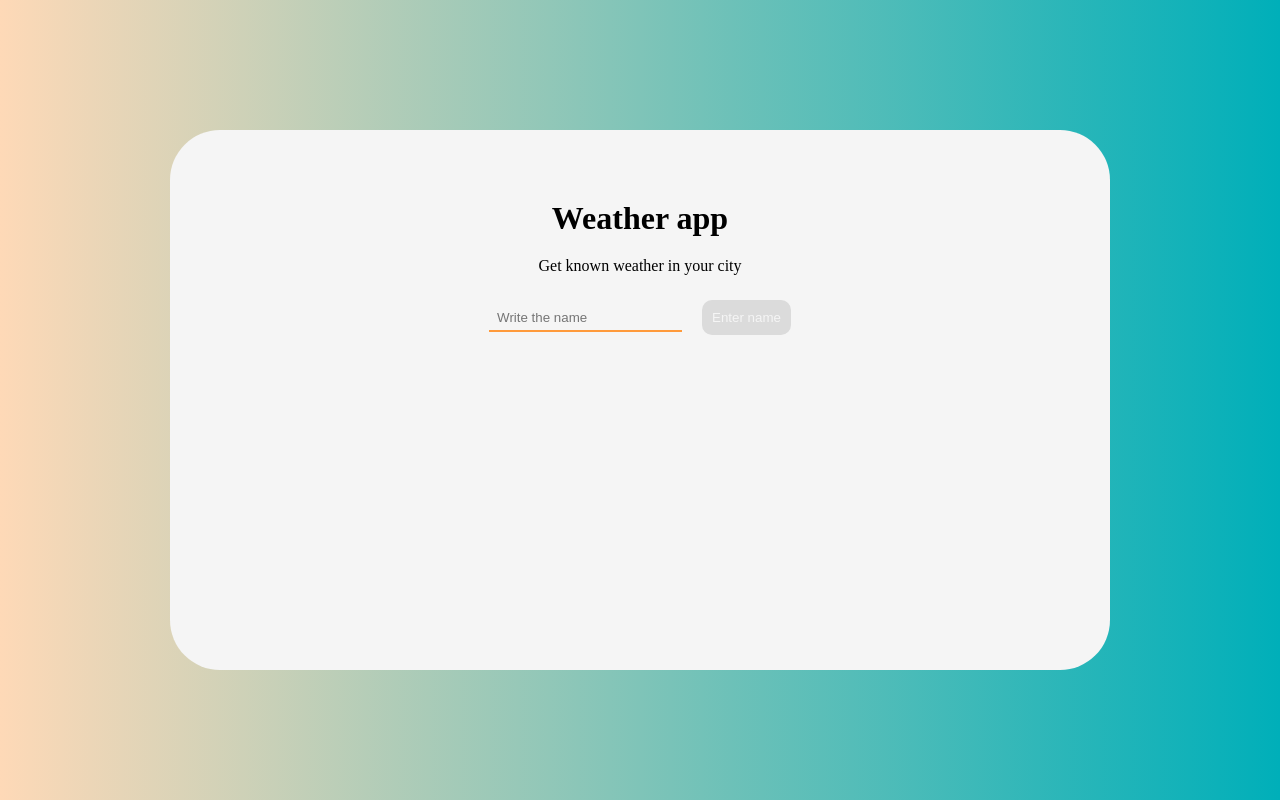
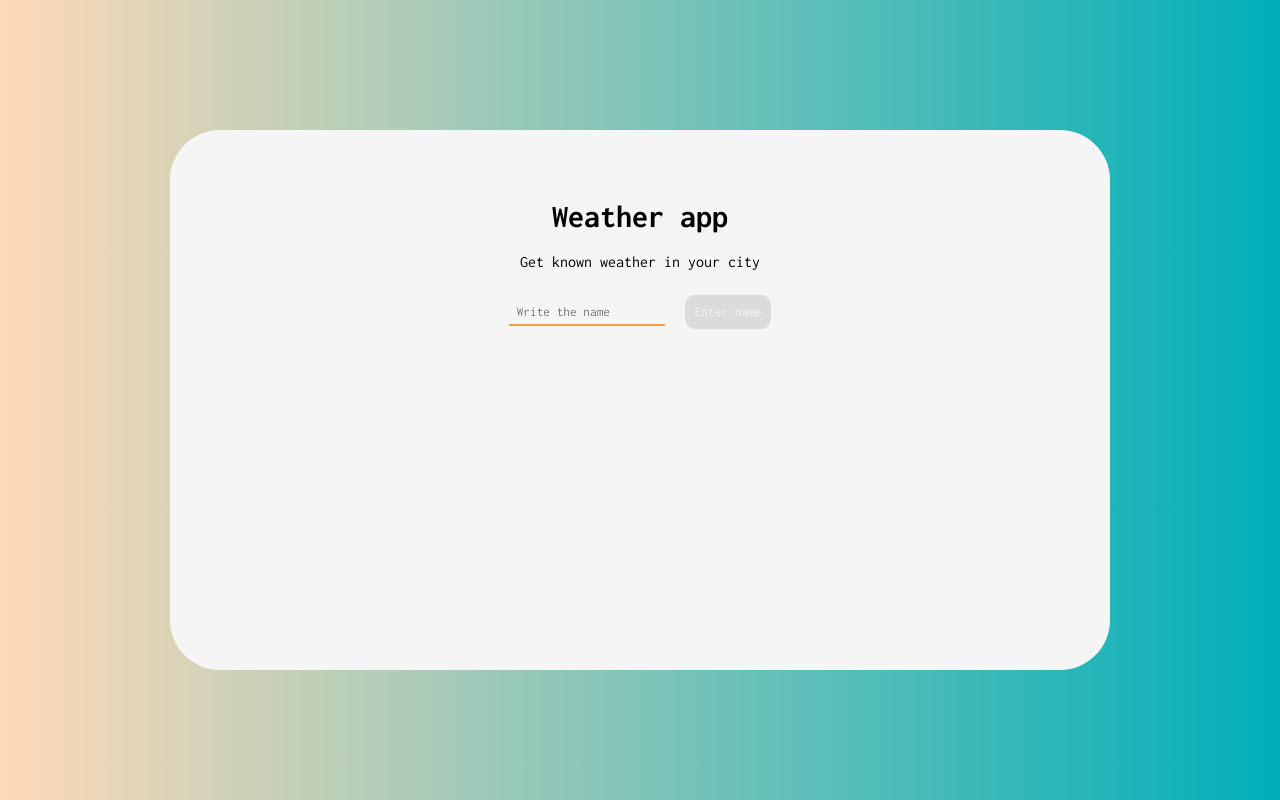
Before and after one commit to valtykhoniuk/weather-web-app, a Vue app: page / in a window 1280 px wide. Built offline with nearby package versions, Linux system fonts and the light colour scheme.

Commit message:
added: font

```diff
--- a/index.html
+++ b/index.html
@@ -5,6 +5,9 @@
     <link rel="icon" type="image/svg+xml" href="/vite.svg" />
     <meta name="viewport" content="width=device-width, initial-scale=1.0" />
     <title>Vite + Vue</title>
+    <style>
+      @import url("https://fonts.googleapis.com/css2?family=Inconsolata:wght@200..900&family=Roboto+Mono:ital,wght@0,100..700;1,100..700&display=swap");
+    </style>
   </head>
   <body>
     <div id="app"></div>
--- a/src/assets/main.css
+++ b/src/assets/main.css
@@ -1,6 +1,7 @@
 * {
   margin: 0;
   padding: 0;
+  font-family: "Inconsolata", monospace;
 }
 
 body {
```
